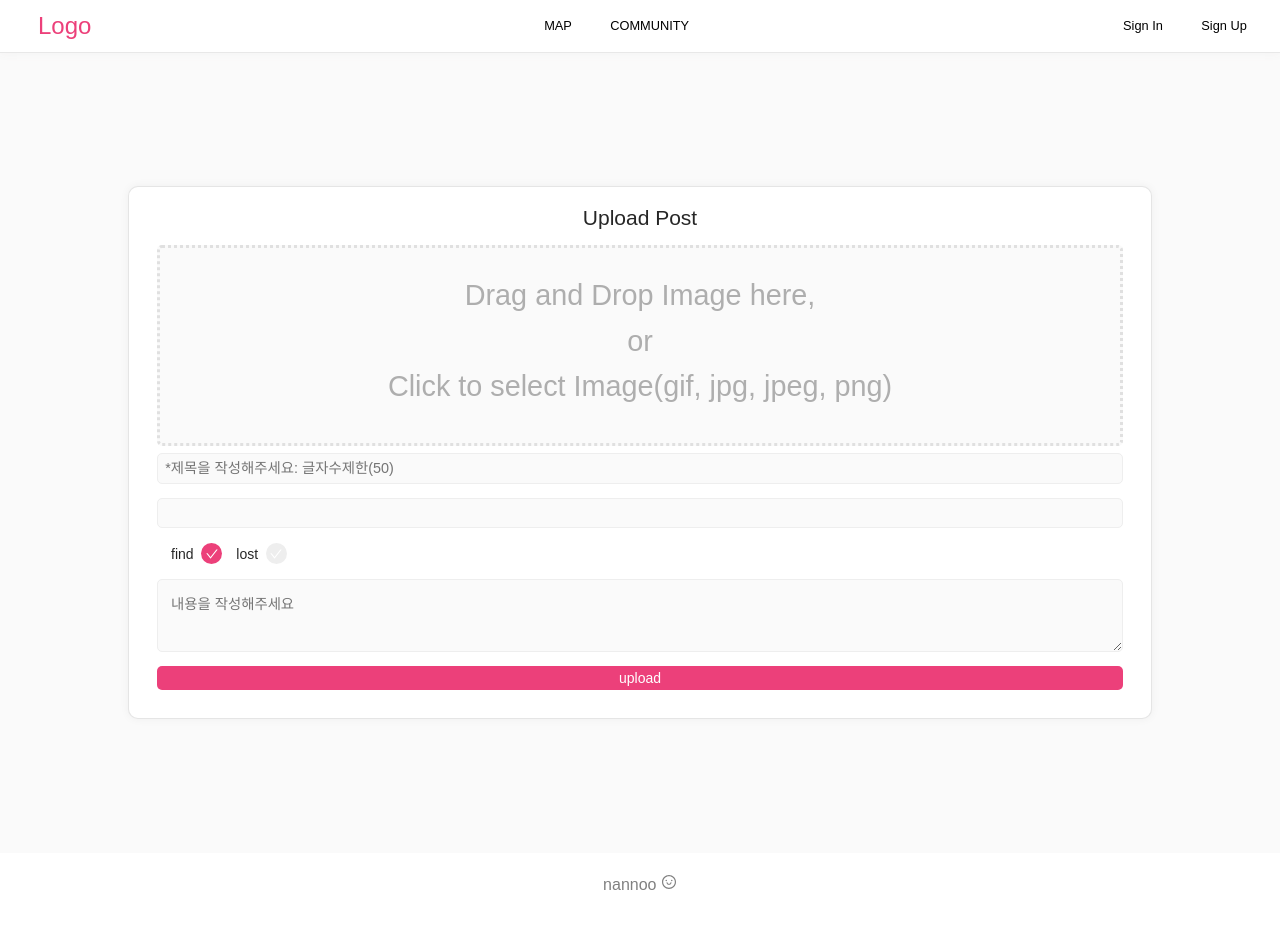
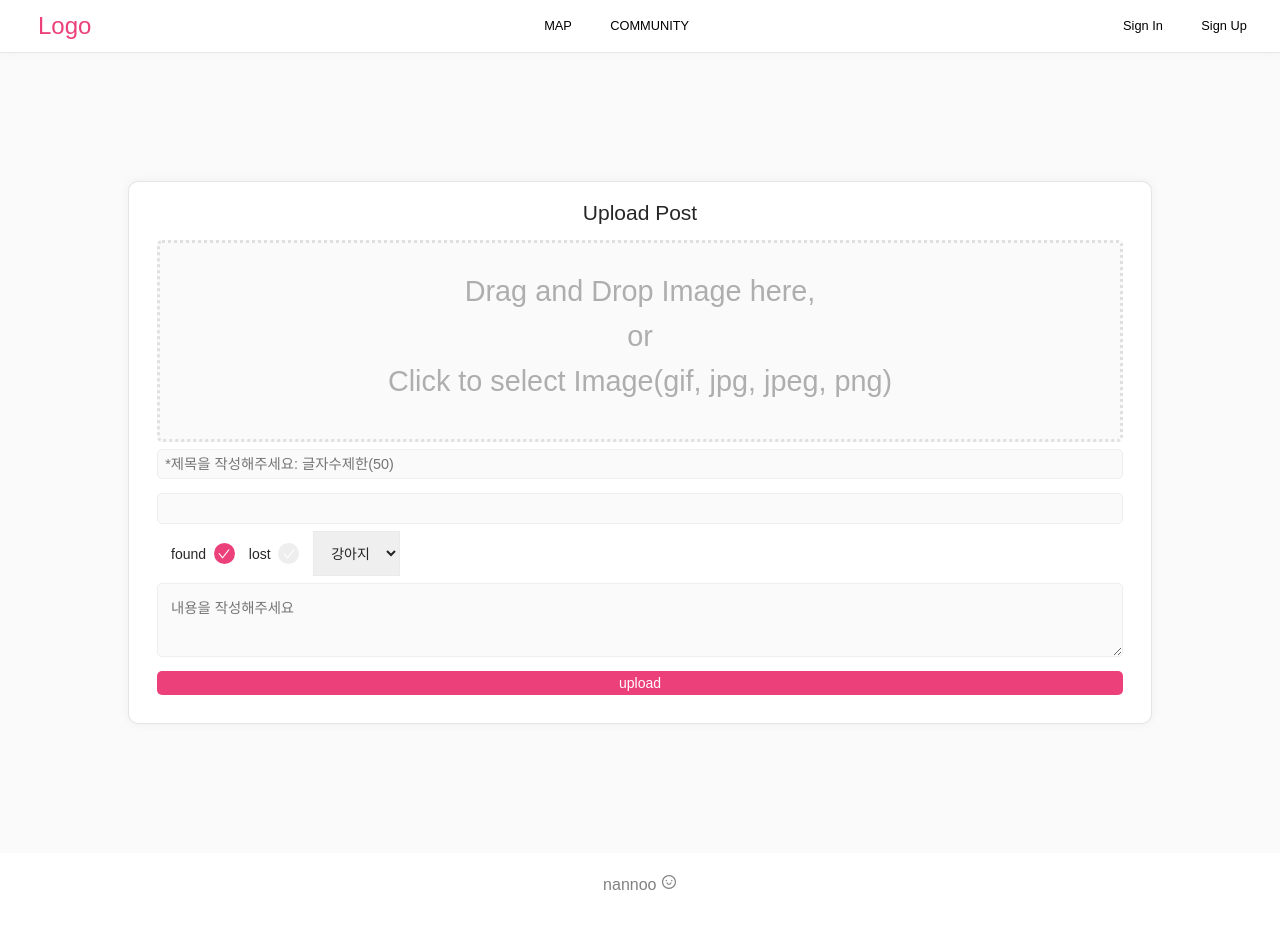
Before and after one commit to nan-noo/Stray-Animal-Map, a React (Create React App) app in the folder client/: page /upload in a window 1280 px wide. Shown: the top 928 px of the page. Built offline with nearby package versions, Linux system fonts and the light colour scheme; no server answers; a web font is replaced by a local one.

Commit message:
add select(drop) list in Map and UploadPost page
지도: filter post list
업로드: choose animal type option

```diff
--- /dev/null
+++ b/client/src/assets/DropList.js
@@ -0,0 +1,33 @@
+import React from 'react';
+import styled from 'styled-components';
+
+const Select = styled.select`
+    padding: .9em;
+    border: 1px solid #eaeaea;
+
+    &:hover{
+        background: #fafafafa;
+    }
+    &:focus{
+        border: 1px solid #ec407a;
+        outline: none;
+    }
+`;
+
+const Option = styled.option`
+    text-align: center;
+`;
+
+function DropList({selected, onChange, isAll}) {
+    return (
+        <Select name="animal_type" value={selected} onChange={onChange}>
+            {isAll && <Option value="전체">전체</Option>}
+            <Option value="강아지">강아지</Option>
+            <Option value="고양이">고양이</Option>
+            <Option value="햄스터">햄스터</Option>
+            <Option value="기타">기타</Option>
+        </Select>
+    );
+}
+
+export default DropList;
--- a/client/src/assets/RadioButton.js
+++ b/client/src/assets/RadioButton.js
@@ -44,14 +44,14 @@ function RadioButton({checked, setChecked}) {
     return (
         <RadioBox>
             <CheckLabel>
-                find &nbsp;
-                <CheckInput type="radio" name="animal" value="find"
-                    checked={checked === 'find'} onChange={setChecked}/>
-                <CheckMark checked={checked === 'find'} color="#ec407a"><AiOutlineCheck/></CheckMark>
+                found &nbsp;
+                <CheckInput type="radio" name="type" value="found"
+                    checked={checked === 'found'} onChange={setChecked}/>
+                <CheckMark checked={checked === 'found'} color="#ec407a"><AiOutlineCheck/></CheckMark>
             </CheckLabel>
             <CheckLabel>
                 lost &nbsp;
-                <CheckInput type="radio" name="animal" value="lost"
+                <CheckInput type="radio" name="type" value="lost"
                     checked={checked === 'lost'} onChange={setChecked}/>
                 <CheckMark checked={checked === 'lost'} color="#42a5f5"><AiOutlineCheck/></CheckMark>
             </CheckLabel>
--- a/client/src/components/views/LandingPage/GridMenu/GridMenu.js
+++ b/client/src/components/views/LandingPage/GridMenu/GridMenu.js
@@ -1,5 +1,6 @@
 import React, {useState} from 'react';
 import styled, {css} from 'styled-components';
+import DropList from '../../../../assets/DropList';
 import { useMapState } from '../../../../context/MapContext';
 
 import Items from './Items';
@@ -79,9 +80,11 @@ const GridBox = styled.div`
     }
 `;
 
-function GridMenu({checked1, checked2}) {
+function GridMenu({checked1, checked2, selected, setSelected}) {
     const [close, setClose] = useState(false);
     const {posts, bounds} = useMapState();
+
+    const onChange = e => setSelected(e.target.value);
 
     return bounds ? (
         <>
@@ -91,8 +94,9 @@ function GridMenu({checked1, checked2}) {
             <GridBox close={close}>
                 <GridBar>
                     <div>found {posts.filter(post => bounds.contains(post.latLng)).length} results</div>
+                    <DropList selected={selected} onChange={onChange} isAll/>
                 </GridBar>
-                <Items checked1={checked1} checked2={checked2} posts={posts} mapBounds={bounds}/>
+                <Items checked1={checked1} checked2={checked2} posts={posts} mapBounds={bounds} selected={selected}/>
             </GridBox>
         </>
     ) : <p>Loading...</p>;
--- a/client/src/components/views/LandingPage/GridMenu/Items.js
+++ b/client/src/components/views/LandingPage/GridMenu/Items.js
@@ -9,14 +9,21 @@ const Container = styled.div`
     background: #fafafa;
 `;
 
-function Items({checked1, checked2, posts, mapBounds}) {
+function Items({checked1, checked2, posts, mapBounds, selected}) {
     return (
         <Container>
             {posts.filter(post => mapBounds.contains(post.latLng))
                 .map((post, index) => {
-                if(checked1 && post.type === 'find') return <Item key={index} item={post}/>;
-                if(checked2 && post.type === 'lost') return <Item key={index} item={post}/>;
-                else return <></>;
+                    if(selected === '전체'){
+                        if(checked1 && post.type === 'found') return <Item key={index} item={post}/>;
+                        else if(checked2 && post.type === 'lost') return <Item key={index} item={post}/>;
+                        else return <></>;
+                    }
+                    else{
+                        if(checked1 && post.type === 'found' && post.animal_type === selected) return <Item key={index} item={post}/>;
+                        else if(checked2 && post.type === 'lost' && post.animal_type === selected) return <Item key={index} item={post}/>;
+                        else return <></>;
+                    }
             })}
         </Container>
     )
--- a/client/src/components/views/LandingPage/LandingPage.js
+++ b/client/src/components/views/LandingPage/LandingPage.js
@@ -9,6 +9,7 @@ import { useMapDispatch } from '../../../context/MapContext';
 function LandingPage() {
     const [checked1, setChecked1] = useState(true);
     const [checked2, setChecked2] = useState(true);
+    const [selected, setSelected] = useState('전체');
     const dispatch = useMapDispatch();
 
     useEffect(() => {
@@ -26,8 +27,8 @@ function LandingPage() {
             display: 'flex',
             flexDirection: 'row'
         }}>
-            <Map checked1={checked1} checked2={checked2} setChecked1={setChecked1} setChecked2={setChecked2}/>
-            <GridMenu checked1={checked1} checked2={checked2}/>
+            <Map checked1={checked1} checked2={checked2} setChecked1={setChecked1} setChecked2={setChecked2} selected={selected}/>
+            <GridMenu checked1={checked1} checked2={checked2} selected={selected} setSelected={setSelected}/>
         </div>
 
     );
--- a/client/src/components/views/LandingPage/Map/Map.js
+++ b/client/src/components/views/LandingPage/Map/Map.js
@@ -68,7 +68,7 @@ async function getGeocode(lat, lng){
     }
 }
 
-function Map({checked1, checked2, setChecked1, setChecked2}) {
+function Map({checked1, checked2, setChecked1, setChecked2, selected}) {
     const { isLoaded } = useJsApiLoader({
         id: 'google-map-script',
         googleMapsApiKey: GOOGLE_API_KEY,
@@ -96,10 +96,10 @@ function Map({checked1, checked2, setChecked1, setChecked2}) {
         setAddress(location);
     };
 
-    const importSvg = post => {
+    const importSvg = (type, animalType) => {
         let icon = '';
-        if(checked1 && post.type === 'find') {
-            switch(post.animal_type){
+        if(type === 'found') {
+            switch(animalType){
                 case '강아지':
                     icon = foundDog;
                     break;
@@ -114,8 +114,8 @@ function Map({checked1, checked2, setChecked1, setChecked2}) {
                     break;
             }
         }
-        else if(checked2 && post.type === 'lost') {
-            switch(post.animal_type){
+        else if(type === 'lost') {
+            switch(animalType){
                 case '강아지':
                     icon = lostDog;
                     break;
@@ -178,12 +178,38 @@ function Map({checked1, checked2, setChecked1, setChecked2}) {
                         </InfoWindow>
                     }
                     {posts.map((post, index) => {
-                        const icon = importSvg(post);
-                        return <Marker
-                            key={index}
-                            icon={{url: icon}}
-                            position={post.latLng}
-                        />;
+                        if(selected === '전체'){
+                            if(checked1 && post.type === 'found') {
+                                return <Marker
+                                    key={index}
+                                    icon={{url: importSvg(post.type, post.animal_type)}}
+                                    position={post.latLng}
+                                />;
+                            }
+                            else if(checked2 && post.type === 'lost') {
+                                return <Marker
+                                    key={index}
+                                    icon={{url: importSvg(post.type, post.animal_type)}}
+                                    position={post.latLng}
+                                />;
+                            }
+                        }
+                        else {
+                            if(checked1 && post.type === 'found' && selected === post.animal_type) {
+                                return <Marker
+                                    key={index}
+                                    icon={{url: importSvg(post.type, post.animal_type)}}
+                                    position={post.latLng}
+                                />;
+                            }
+                            else if(checked2 && post.type === 'lost' && selected === post.animal_type) {
+                                return <Marker
+                                    key={index}
+                                    icon={{url: importSvg(post.type, post.animal_type)}}
+                                    position={post.latLng}
+                                />;
+                            }
+                        }
                     })}
                 </GoogleMap>
     ) : <p>Loading...</p>;
--- a/client/src/components/views/UploadPage/UploadPage.js
+++ b/client/src/components/views/UploadPage/UploadPage.js
@@ -11,6 +11,7 @@ import {GOOGLE_API_KEY} from '../../../secret';
 import { PrimaryButton } from '../../../assets/Buttons';
 import RadioButton from '../../../assets/RadioButton';
 import DropZone from './DropZone';
+import DropList from '../../../assets/DropList';
 
 const UploadBox = styled.div`
     display: flex;
@@ -58,6 +59,11 @@ const ContentArea = styled.textarea`
     background: #fafafa;
 `;
 
+const CheckList = styled.div`
+    display: flex;
+    justify-content: flex-start;
+`;
+
 async function getGeocode(location){
     Geocode.setApiKey(GOOGLE_API_KEY);
     Geocode.setLanguage("ko");
@@ -76,12 +82,14 @@ function UploadPage() {
     const history = useHistory();
     const _location = useLocation();
     const user = useSelector(state => state.user);
+
     const [inputs, setInputs] = useState({
-        title: '', content: '', location: _location.state?.address || '',
+        title: '', content: '',
+        location: _location.state?.address || '',
+        type: 'found', animal_type: '강아지',
     });
-    const {title, content, location} = inputs;
+    const {title, content, location, type, animal_type} = inputs;
     const [file, setFile] = useState('');
-    const [type, setType] = useState('find');
 
     const uploadImage = async file => {
         const formData = new FormData();
@@ -100,7 +108,7 @@ function UploadPage() {
 
         if(location && title){
             const img = file && await uploadImage(file);
-            const data = { ...inputs, img, type, writer: user.userData._id, latLng: await getGeocode(location)}
+            const data = { ...inputs, img, writer: user.userData._id, latLng: await getGeocode(location)}
             const response = await axios.post(`${POST_SERVER}/post`, data);
             response.data.success ? history.push('/') : alert('Failed to upload post');
         }
@@ -113,8 +121,6 @@ function UploadPage() {
         const {name, value} = e.target;
         setInputs(prevState => ({ ...prevState, [name]: value }));
     };
-
-    const onCheckedHandler = e => setType(e.target.value);
 
     return (
         <div className="app">
@@ -129,7 +135,10 @@ function UploadPage() {
                     <InputBox type="text" disabled
                         name="location" value={location} onChange={onInputChange}
                     />
-                    <RadioButton checked={type} setChecked={onCheckedHandler}/>
+                    <CheckList>
+                        <RadioButton checked={type} setChecked={onInputChange}/>
+                        <DropList selected={animal_type} onChange={onInputChange}/>
+                    </CheckList>
                     <ContentArea name="content" value={content} onChange={onInputChange} placeholder="내용을 작성해주세요" maxLength="2000"/>
                     <PrimaryButton>upload</PrimaryButton>
                 </FormBox>
```
